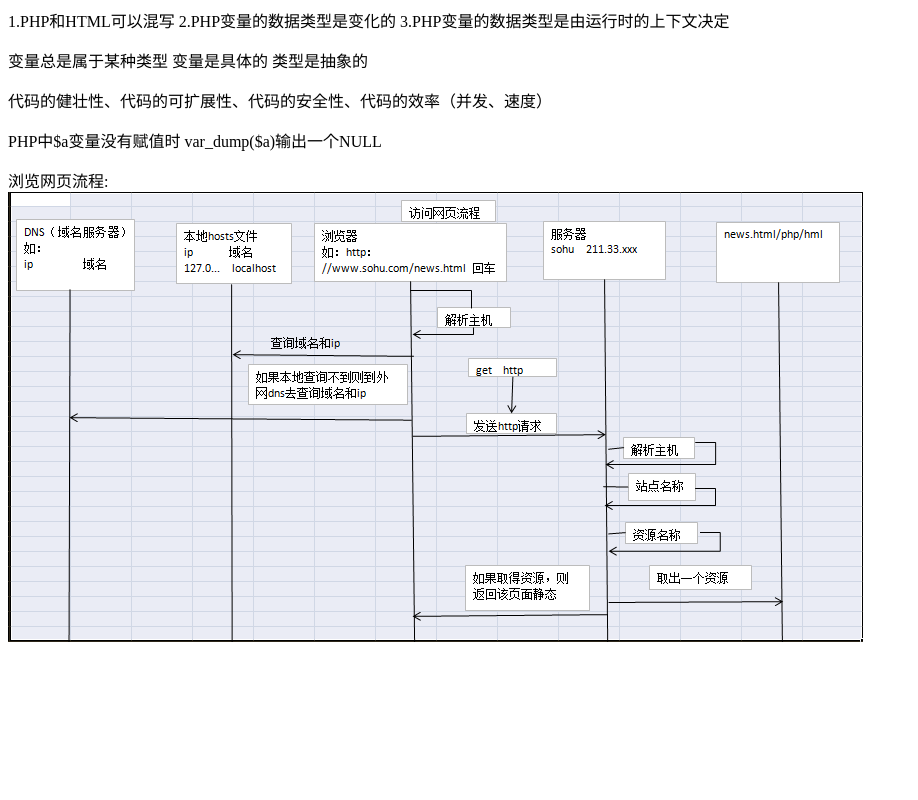
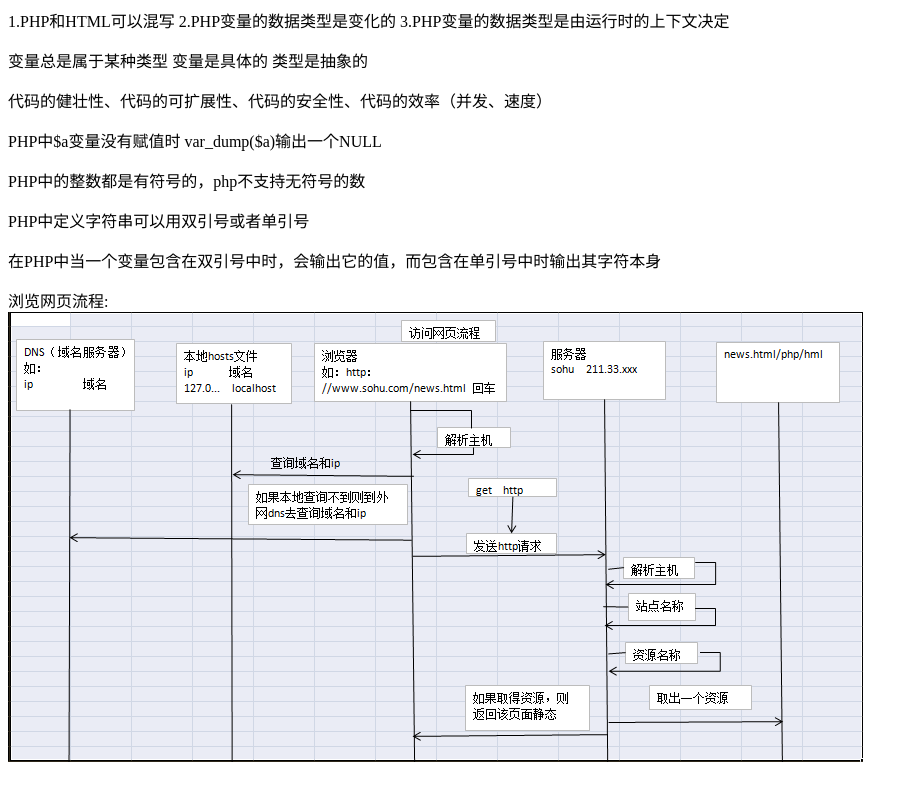
Before and after one commit to SimpleSmile1/SimpleSmile1.github.io, a plain HTML site: page czw/study.html in a window 1280 px wide. Shown: the whole page, without its empty margins (0-918 px from the left). Drawn offline with Linux system fonts and the light colour scheme.

Commit message:
Site updated: 2017-11-08 17:09:38

```diff
--- a/czw/study.html
+++ b/czw/study.html
@@ -7,6 +7,9 @@
 <p>变量总是属于某种类型 变量是具体的 类型是抽象的</p>
 <p>代码的健壮性、代码的可扩展性、代码的安全性、代码的效率（并发、速度）</p>
 <p>PHP中$a变量没有赋值时 var_dump($a)输出一个NULL</p>
+<p>PHP中的整数都是有符号的，php不支持无符号的数</p>
+<p>PHP中定义字符串可以用双引号或者单引号</p>
+<p>在PHP中当一个变量包含在双引号中时，会输出它的值，而包含在单引号中时输出其字符本身</p>
 <div>浏览网页流程:</div>
 <div><img src="visitweb.png"></div>
 </body>
```
